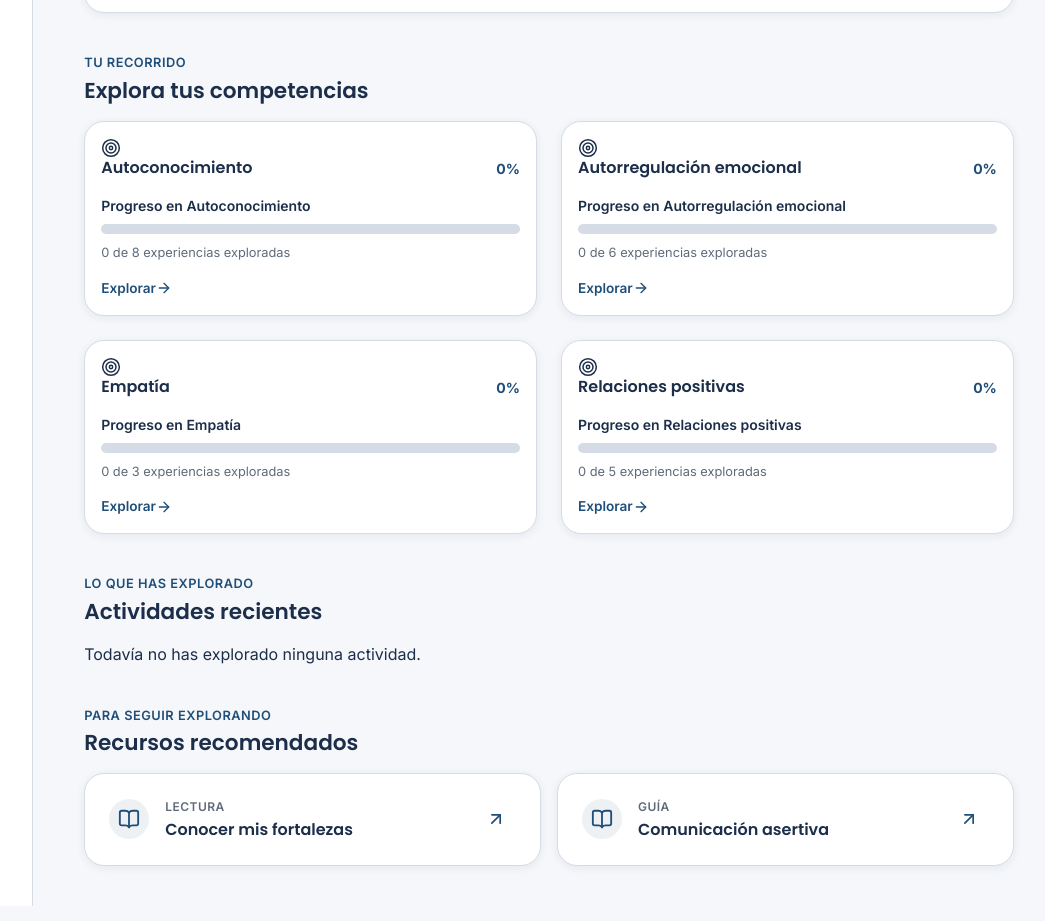
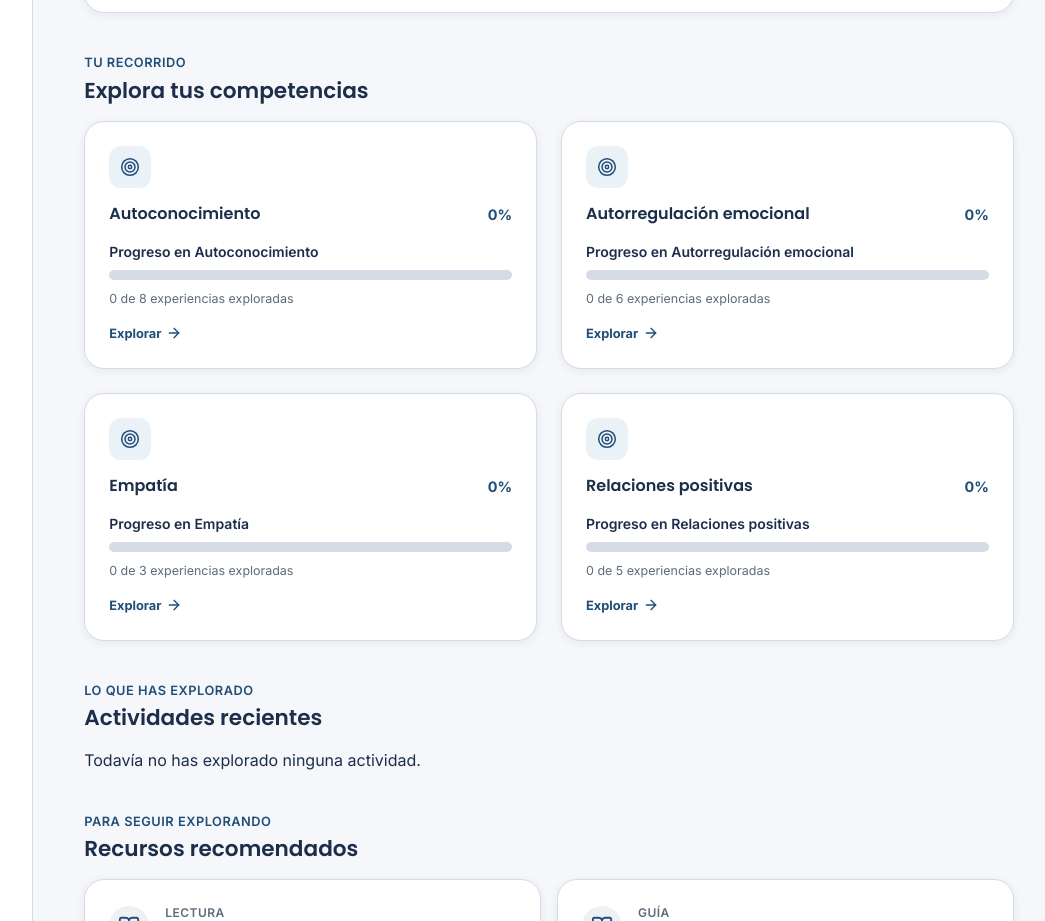
Before and after one commit to Pepealdana/ORENZA, a React (Vite) app: page /estudiante/dashboard in a window 1280 px wide. Shown: the part 1460-2381 px from the top of the page, without its empty margins (215-1260 px from the left). Built offline with nearby package versions, Linux system fonts and the light colour scheme.

Commit message:
style: apply ORENZA visual identity to student experience

```diff
--- a/src/components/dashboard/CompetencyCard/CompetencyCard.module.css
+++ b/src/components/dashboard/CompetencyCard/CompetencyCard.module.css
@@ -1,66 +1,9 @@
-.card {
-  width: 100%;
-  padding: var(--space-2);
-
-  background-color: var(--color-white);
-  border: 1px solid var(--color-gray-medium);
-  border-radius: var(--radius-card);
-
-  box-shadow: var(--shadow-1);
-}
-
-.header {
-  display: flex;
-  align-items: flex-start;
-  justify-content: space-between;
-  gap: var(--space-2);
-
-  margin-bottom: var(--space-2);
-}
-
-.header h3 {
-  color: var(--color-text-primary);
-
-  font-family: var(--font-heading);
-  font-size: 1rem;
-  font-weight: 600;
-  line-height: 1.3;
-}
-
-.percentage {
-  flex-shrink: 0;
-
-  color: var(--color-primary);
-
-  font-size: 0.875rem;
-  font-weight: 700;
-}
-
-.experienceCount {
-  margin-top: 10px;
-
-  color: var(--color-gray-dark);
-
-  font-size: 0.8rem;
-  line-height: 1.4;
-}
-
-
-.detailLink {
-  display: inline-flex;
-  align-items: center;
-
-  margin-top: var(--space-2);
-
-  color: var(--color-primary);
-
-  font-size: 0.85rem;
-  font-weight: 600;
-
-  text-decoration: none;
-}
-
-
-.detailLink:hover {
-  color: var(--color-accent);
-}
+.card { position: relative; width: 100%; padding: var(--space-3); background: var(--color-white); border: 1px solid var(--color-gray-medium); border-radius: var(--radius-card); box-shadow: var(--shadow-1); transition: transform var(--transition-fast), box-shadow var(--transition-fast), border-color var(--transition-fast); }
+.card:hover { transform: translateY(-2px); border-color: rgba(31,78,121,.25); box-shadow: var(--shadow-2); }
+.icon { display: grid; place-items: center; width: 42px; height: 42px; margin-bottom: var(--space-2); color: var(--color-primary); background: var(--color-primary-soft); border-radius: 12px; }
+.header { display: flex; align-items: flex-start; justify-content: space-between; gap: var(--space-2); margin-bottom: var(--space-2); }
+.header h3 { color: var(--color-text-primary); font-family: var(--font-heading); font-size: 1rem; font-weight: 600; line-height: 1.3; }
+.percentage { flex-shrink: 0; color: var(--color-primary); font-size: .9rem; font-weight: 700; }
+.experienceCount { margin-top: 10px; color: var(--color-gray-dark); font-size: .78rem; line-height: 1.4; }
+.detailLink { display: inline-flex; align-items: center; gap: 5px; margin-top: var(--space-2); color: var(--color-primary); font-size: .8rem; font-weight: 700; }
+.detailLink:hover { color: var(--color-accent); }
```
